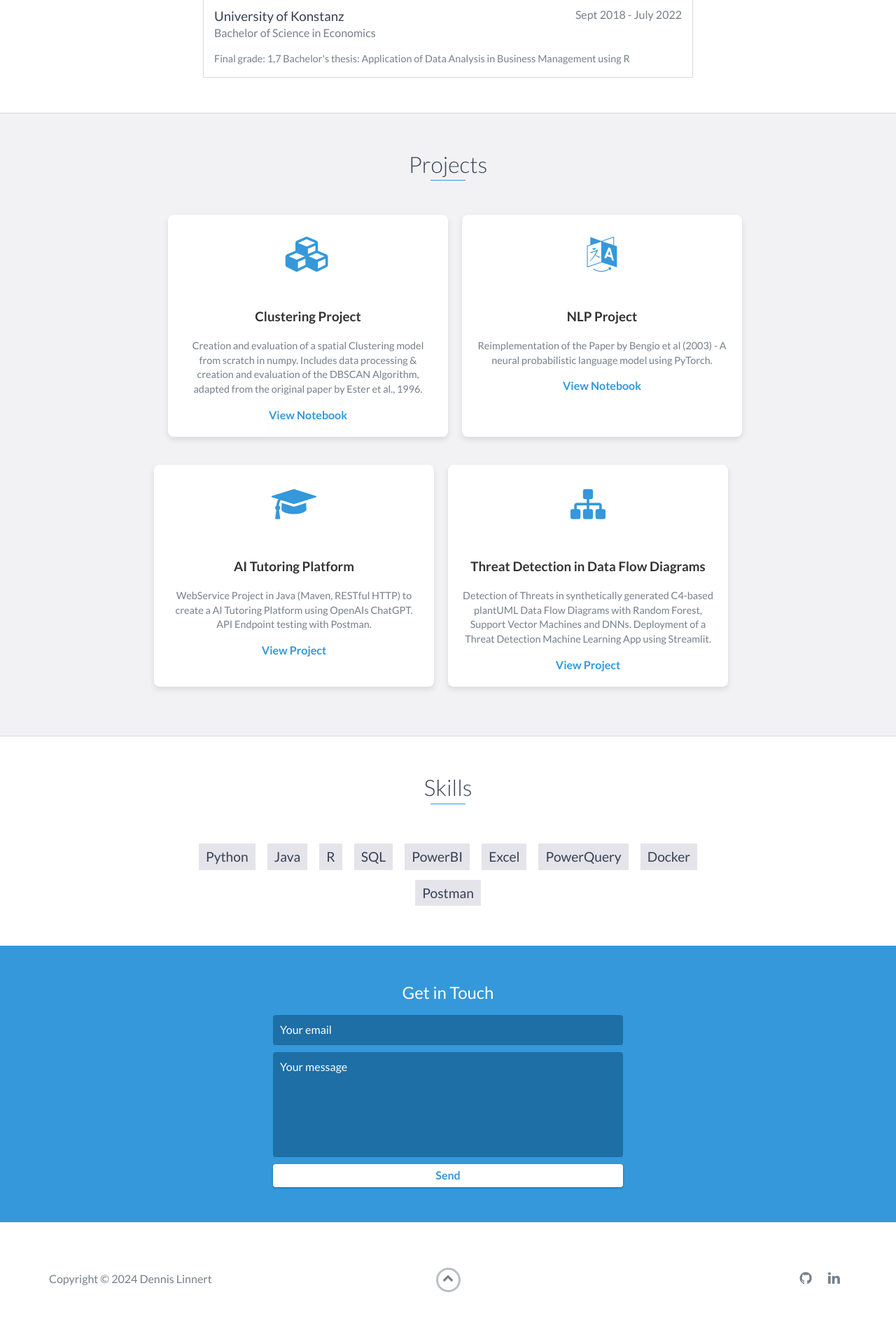
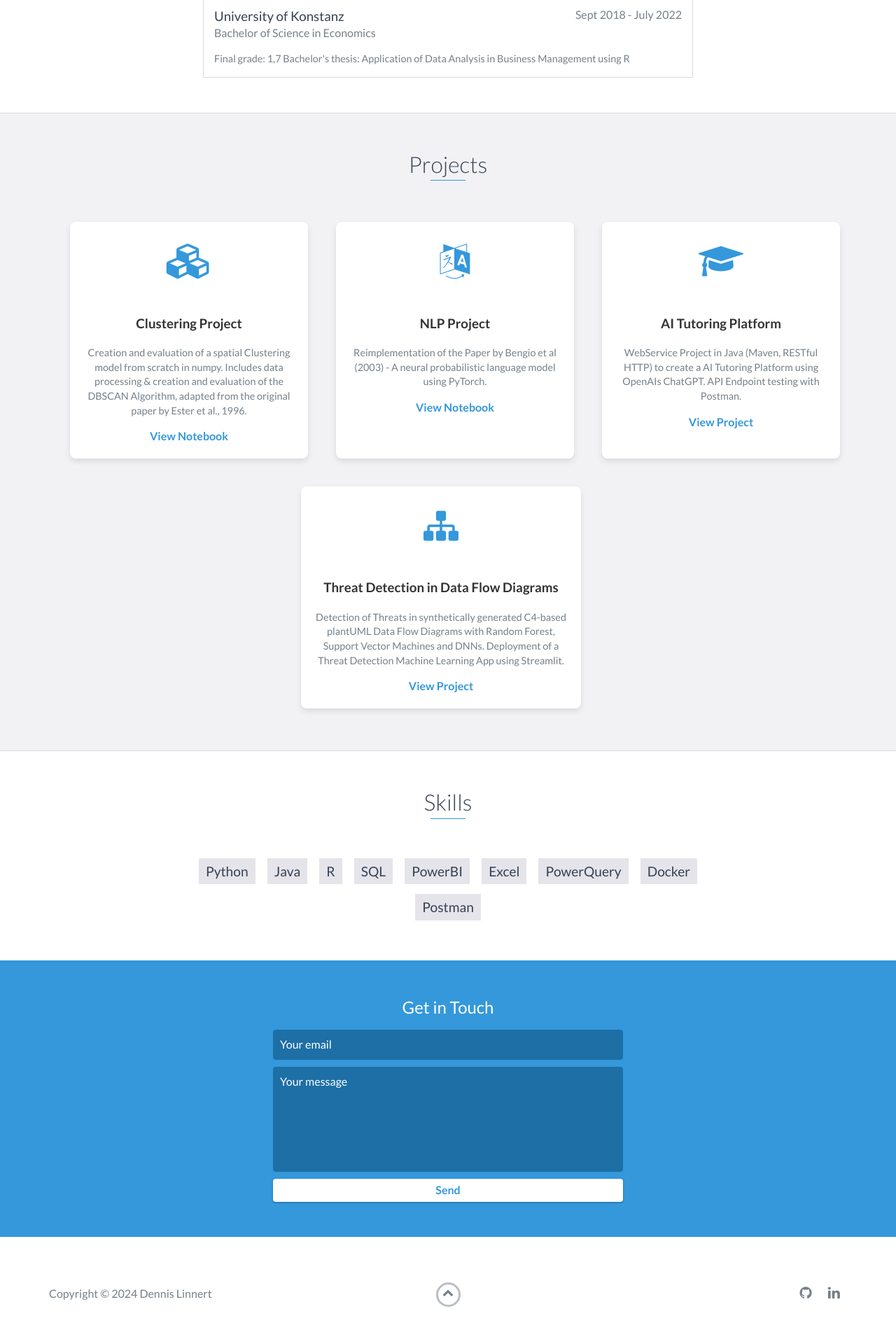
Before and after one commit to Dennis9699/MyProfile, a Jekyll site: the page index.html, which Jekyll copies as it is, in a window 1280 px wide. Shown: the part 2013-3933 px from the top of the page at 70% size. Built offline with Jekyll 4.4.1, drawn with Linux system fonts in a browser that asks for light colours.

Commit message:
Revert "Update styles.css"
This reverts commit ac394e1b37e45907e7fd7cc64e2a0e176f3c069c.

```diff
--- a/css/styles.css
+++ b/css/styles.css
@@ -19,17 +19,18 @@
 }
 
 #projects .project {
-    width: 100%;
-    max-width: 400px;
+    flex: 1 1 300px; /* Allow the project boxes to flex and set a minimum width */
+    max-width: 400px; /* Set a maximum width for the project boxes */
     box-shadow: 0 4px 8px rgba(0, 0, 0, 0.1);
     border-radius: 8px;
     overflow: hidden;
     display: flex;
     flex-direction: column;
     background-color: #fff;
-    margin-bottom: 20px;
+    margin: 10px; /* Add a margin to create space between the project boxes */
     text-align: center;
 }
+
 
 #projects .project-icon {
     font-size: 50px;
```
